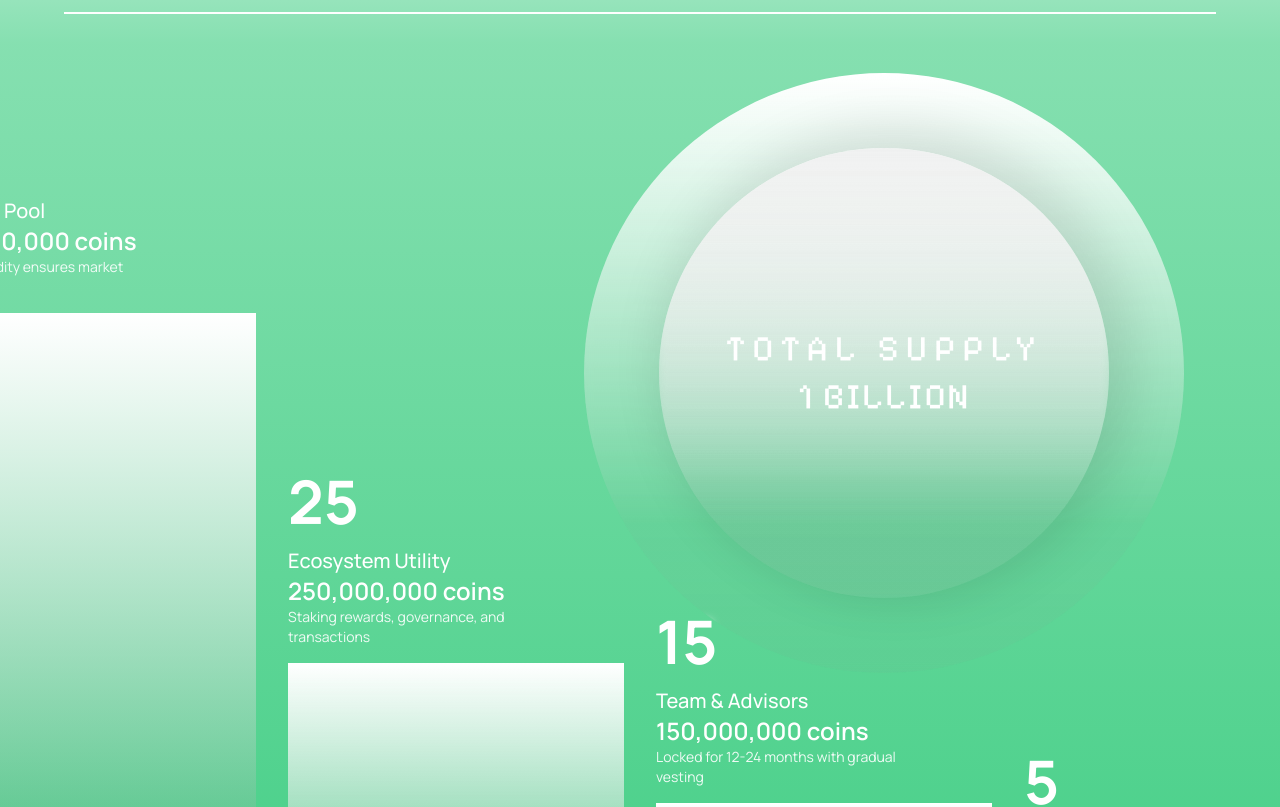
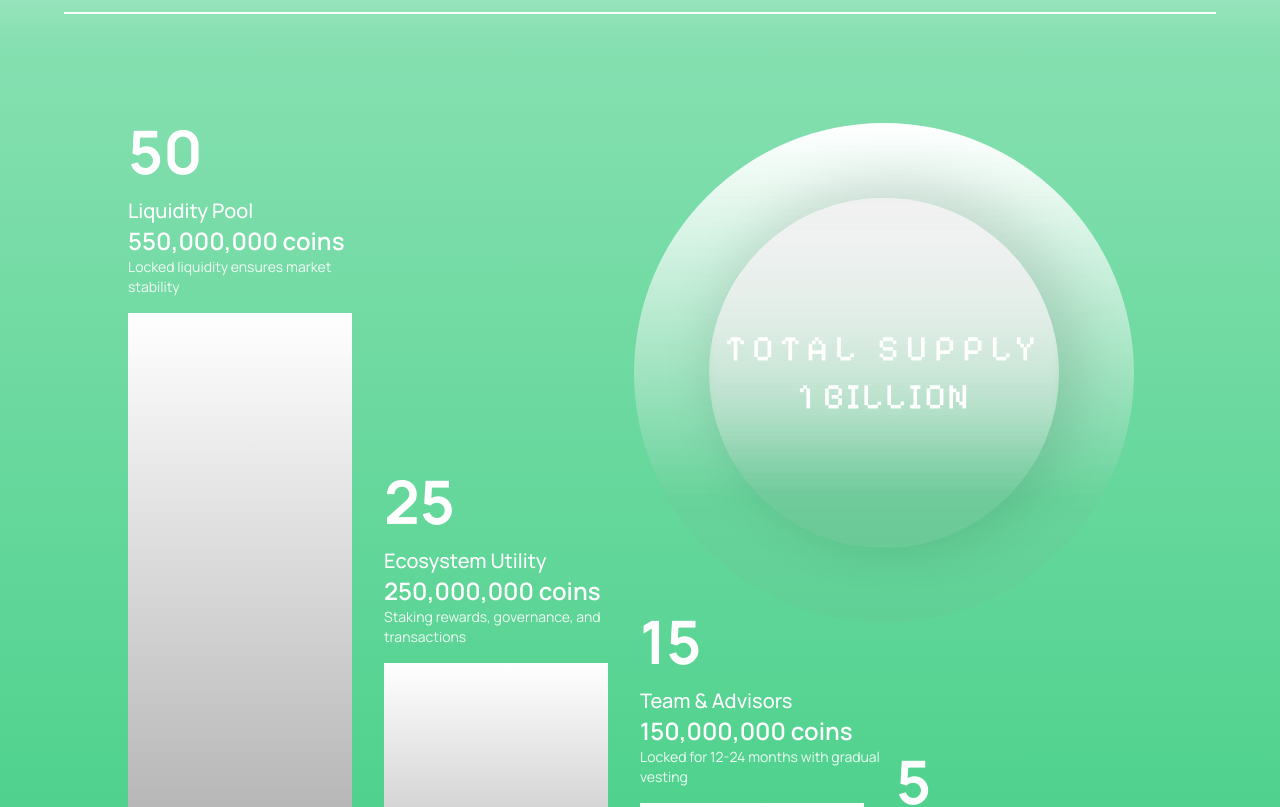
Before and after one commit to waheedbolen/pedrocoin, a Next.js app: page / in a window 1280 px wide. Shown: the part 2820-3627 px from the top of the page. Built offline with nearby package versions, Linux system fonts and the light colour scheme.

Commit message:
fixed ui bugs

```diff
--- a/app/page.tsx
+++ b/app/page.tsx
@@ -140,7 +140,7 @@ export default function Home() {
           </div>
         </div>
         <WhyPedro />
-        <div id="tokenomics" className="pedronomics-container">
+        <div className="pedronomics-container">
           <div className="pedronomics-wrapper">
             <Pedronomics />
             <div
@@ -162,6 +162,7 @@ export default function Home() {
               <div>
                 {isMobile && (
                   <motion.div
+                    className="matrix-wrapper"
                     initial="hidden"
                     animate={barsControls}
                     variants={rightToLeft}
@@ -196,6 +197,7 @@ export default function Home() {
               <div>
                 {isMobile && (
                   <motion.div
+                    className="matrix-wrapper"
                     initial="hidden"
                     animate={barsControls}
                     variants={rightToLeft}
@@ -230,6 +232,7 @@ export default function Home() {
               <div>
                 {isMobile && (
                   <motion.div
+                    className="matrix-wrapper"
                     initial="hidden"
                     animate={barsControls}
                     variants={rightToLeft}
@@ -264,6 +267,7 @@ export default function Home() {
               <div>
                 {isMobile && (
                   <motion.div
+                    className="matrix-wrapper"
                     initial="hidden"
                     animate={barsControls}
                     variants={rightToLeft}
@@ -285,12 +289,13 @@ export default function Home() {
                   variants={fadeUp}
                   transition={{ duration: 0.8, ease: "easeOut", delay: 0.8 }}
                 >
-                  <VerticalMetrics percentage={5}>
+                  <VerticalMetrics lastChild={true} percentage={5}>
                     <MetricsInfo
                       title="Marketing & Partnerships"
                       value="50,000,000 coins"
                       description="Meme campaigns and strategic collaborations"
-                      titleColor="#41CE84"
+                      titleColor="#fff"
+                      lastChild={true}
                     />
                   </VerticalMetrics>
                 </motion.div>
--- a/components/metrix-info.tsx
+++ b/components/metrix-info.tsx
@@ -1,10 +1,13 @@
 // components/MetricsInfo.tsx
+import useIsMobile from "@/hooks/useIsMobile";
+
 interface MetricsInfoProps {
   title: string;
   value: string;
   description: string;
   titleColor?: string; // Optional prop for text color
   desktop?: boolean;
+  lastChild?: boolean;
   percentage?: number;
 }
 
@@ -15,9 +18,14 @@ const MetricsInfo = ({
   titleColor = "inherit",
   desktop = false,
   percentage,
+  lastChild,
 }: MetricsInfoProps) => {
+  const isMobile = useIsMobile();
+
+  const lastCh = !isMobile && lastChild;
+
   return (
-    <div className="w-64">
+    <div className="matrix-text-wrapper w-64">
       <div className="text-6xl font-bold text-white mb-4">{percentage}</div>
       <div
         className="text-xl font-medium mb-0"
@@ -32,7 +40,7 @@ const MetricsInfo = ({
         {value}
       </div>
       <div
-        className="text-sm opacity-90 mb-4"
+        className="matrix-last-text text-sm opacity-90 mb-4"
         style={{ color: desktop ? "#fff" : titleColor }}
       >
         {description}
--- a/components/pedronomics.tsx
+++ b/components/pedronomics.tsx
@@ -13,6 +13,7 @@ export default function Pedronomics() {
       className="w-[100%] min-h-[400px] bg-gradient-to-br  flex items-center"
     >
       <div
+        id="tokenomics"
         className="w-[90%] container mx-auto md:px-6 lg:px-0"
         style={
           {
--- a/components/vertical-metrix.tsx
+++ b/components/vertical-metrix.tsx
@@ -3,10 +3,12 @@ import useIsMobile from "@/hooks/useIsMobile";
 interface VerticalMetricsProps {
   percentage: number;
   children: React.ReactNode;
+  lastChild?: boolean;
 }
 
 export function VerticalMetrics({
   percentage,
+  lastChild,
   children,
 }: VerticalMetricsProps) {
   const isMobile = useIsMobile();
@@ -14,17 +16,23 @@ export function VerticalMetrics({
   const div_height = !isMobile ? 400 : 700;
 
   const height = Math.round((percentage / 50) * div_height);
-
+  const lastCh = !isMobile && lastChild;
   return (
     <div
       className="metrix-container relative w-64 overflow-hidden"
       style={{
         height: !isMobile ? "300px" : height,
         width: !isMobile ? "24rem" : "21rem",
+        background: lastCh
+          ? "linear-gradient(to top, #41ce84 0%, #ffffff 100%)"
+          : "linear-gradient(to top, #999999 0%, #ffffff 100%)",
       }}
     >
       <div className="absolute top-0 left-0 w-full p-6 text-[#41CE84] md:hidden">
-        <div className="text-6xl font-bold mb-4 text-[#41CE84]">
+        <div
+          style={!lastCh ? { color: "#41CE84" } : { color: "#fff" }}
+          className="text-6xl font-bold mb-4 text-[#41CE84]"
+        >
           {percentage}%
         </div>
         {children}
--- a/styles/globals.css
+++ b/styles/globals.css
@@ -356,6 +356,19 @@ h3,
 
 /* MEDIA QUERIES */
 
+@media (max-width: 1500px) {
+  .metrix-container {
+    width: 16rem !important;
+  }
+  .total-supply-bg {
+    width: 550px;
+    height: 550px;
+  }
+  .total-supply-bg-inner {
+    width: 400px;
+    height: 400px;
+  }
+}
 @media (max-width: 1366px) {
   .banner-text {
     font-size: 4.5rem !important;
@@ -381,6 +394,20 @@ h3,
   }
   .cards-container {
     height: 450px;
+  }
+  .supply-container {
+    gap: 0 !important;
+  }
+  .metrix-container {
+    width: 14rem !important;
+  }
+  .total-supply-bg {
+    width: 500px;
+    height: 500px;
+  }
+  .total-supply-bg-inner {
+    width: 350px;
+    height: 350px;
   }
 }
 @media (max-width: 1024px) {
@@ -419,6 +446,18 @@ h3,
   }
   .cards-wrapper {
     height: 100%;
+  }
+  .metrix-container {
+    width: 12rem !important;
+  }
+  .total-supply-bg {
+    display: none;
+  }
+  .matrix-wrapper {
+    /* display: none; */
+  }
+  .matrix-text-wrapper {
+    width: 13rem;
   }
 }
 @media (max-width: 768px) {
@@ -517,8 +556,21 @@ h3,
   .cards-container {
     height: 230px;
   }
+  .num-text {
+    width: 50px;
+    height: 50px;
+  }
   .num-text span {
     font-size: 24px;
+  }
+  .metrix-container {
+    background: linear-gradient(to top, #999999 0%, #ffffff 100%);
+  }
+  .metrix-container:last-child {
+    background: linear-gradient(to top, #41ce84 0%, #ffffff 100%);
+  }
+  .matrix-last-text {
+    font-size: 1rem;
   }
 }
 
@@ -567,6 +619,9 @@ h3,
   .why-pedro-container {
     padding-top: 3rem;
   }
+  .metrix-container {
+    width: 92vw !important;
+  }
 }
 @media (max-width: 500px) {
   .pedro-img-wrapper {
```
